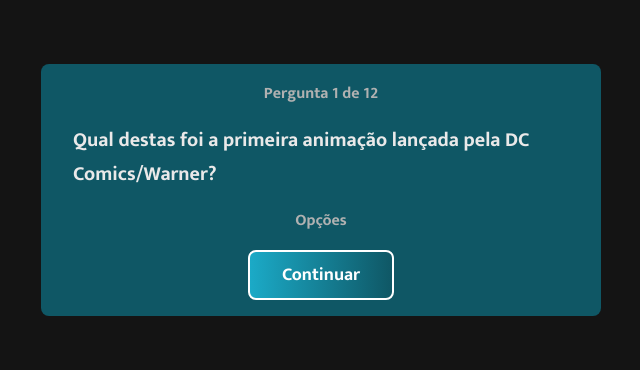
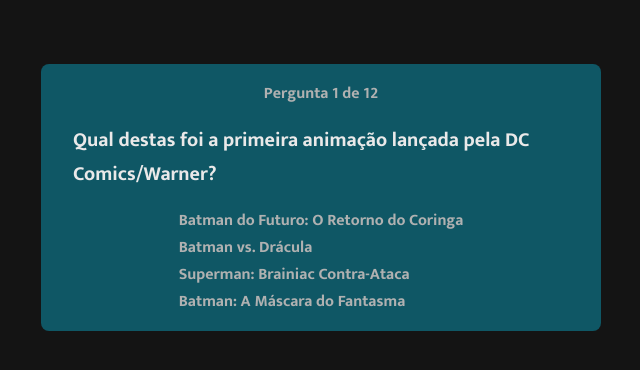
Before and after one commit to Maria-Eduarda90/Quiz-DC-Comics, a React (Vite) app: page / in a window 1280 px wide. Both pictures are taken after a click on the button "Começar Quiz". Shown: the top 370 px of the page, without its empty margins (319-959 px from the left). Built offline with nearby package versions, Linux system fonts and the light colour scheme.

Commit message:
feat: logic for when the user does not click on any question, the continue button disappears and a correct class will be added when the user hits or misses the question and the wrong class will be added when the questions are wrong

```diff
--- a/src/components/Questions/index.tsx
+++ b/src/components/Questions/index.tsx
@@ -1,9 +1,19 @@
 import { useQuiz } from '../../hook/useQuiz';
+import { Option } from '../Option';
 import styles from './styles.module.scss';
 
 export function Questions(){
     const [quizState, dispatch] = useQuiz();
     const currentQuestion = quizState.question[quizState.currentQuestion];
+
+    function onSelectOption(option: string){
+        dispatch({
+            type: "CHECK_ANSWER",
+            payload: {
+                answer: currentQuestion.answer, option
+            },
+        })
+    }
 
     return(
         <div className={styles.container}>
@@ -15,9 +25,29 @@ export function Questions(){
                     {currentQuestion.question}
                 </h2>
                 <div className={styles.optionsContainer}>
-                    <p>Opções</p>
+                    <Option
+                      selectOption={() => onSelectOption(currentQuestion.options)}
+                      answer={currentQuestion.answer}
+                      option={currentQuestion.options.map((option: string) => {
+                        return(
+                            <div
+                                className={`${quizState.answerSelected && option === currentQuestion.answer ? styles.correct : ''}
+                                ${quizState.answerSelected && option !== currentQuestion.answer ? styles.wrong : ''}`}
+                             key={option}
+                             onClick={() => onSelectOption(option)}
+                            >
+                                <p>{option}</p>
+                            </div>
+                        );
+                    })} />
                 </div>
-                <button onClick={() => dispatch({ type: "CHANGE_QUESTION" })}>Continuar</button>
+                {quizState.answerSelected && (
+                    <button
+                        onClick={() => dispatch({ type: "CHANGE_QUESTION" })}
+                    >
+                        Continuar
+                    </button>
+                )}
             </div>
         </div>
     );
```
